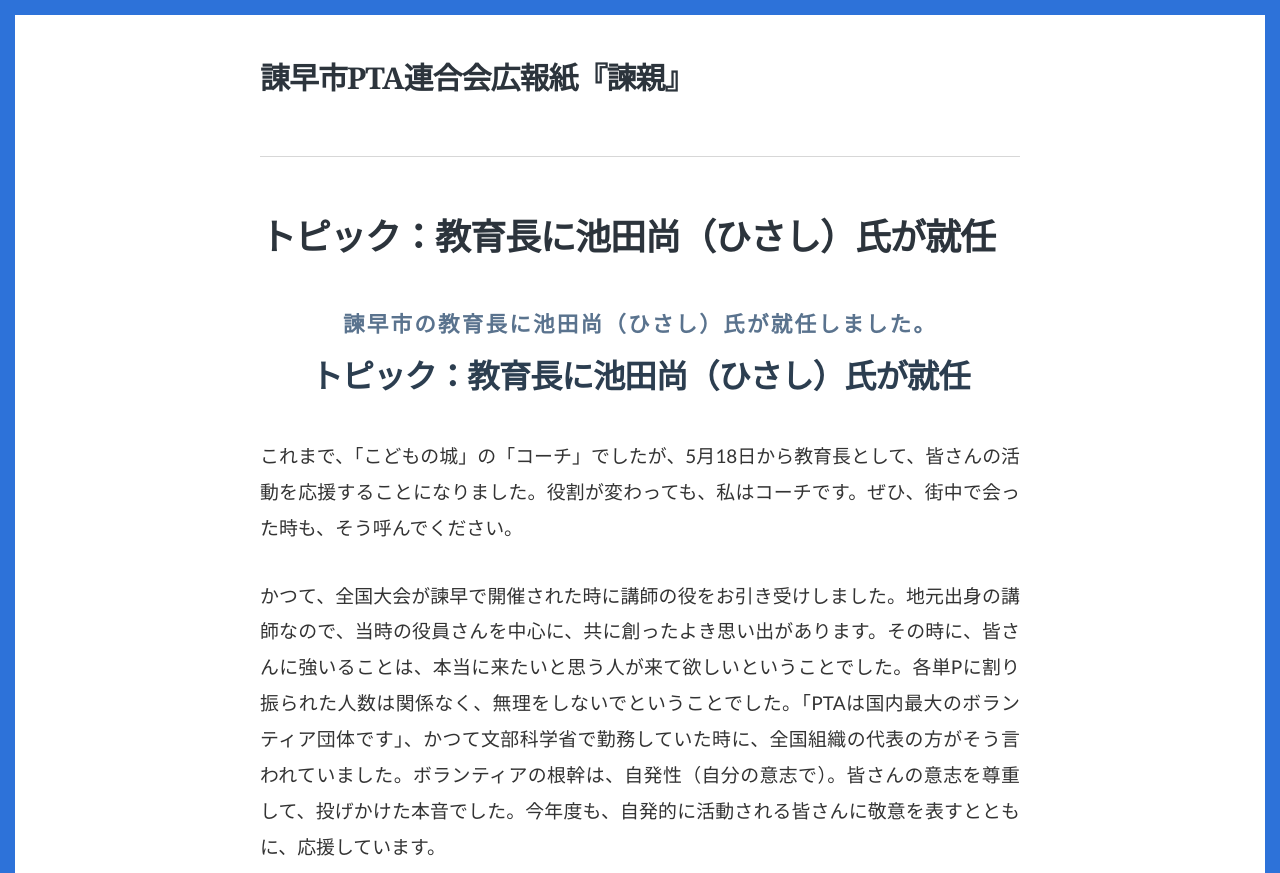
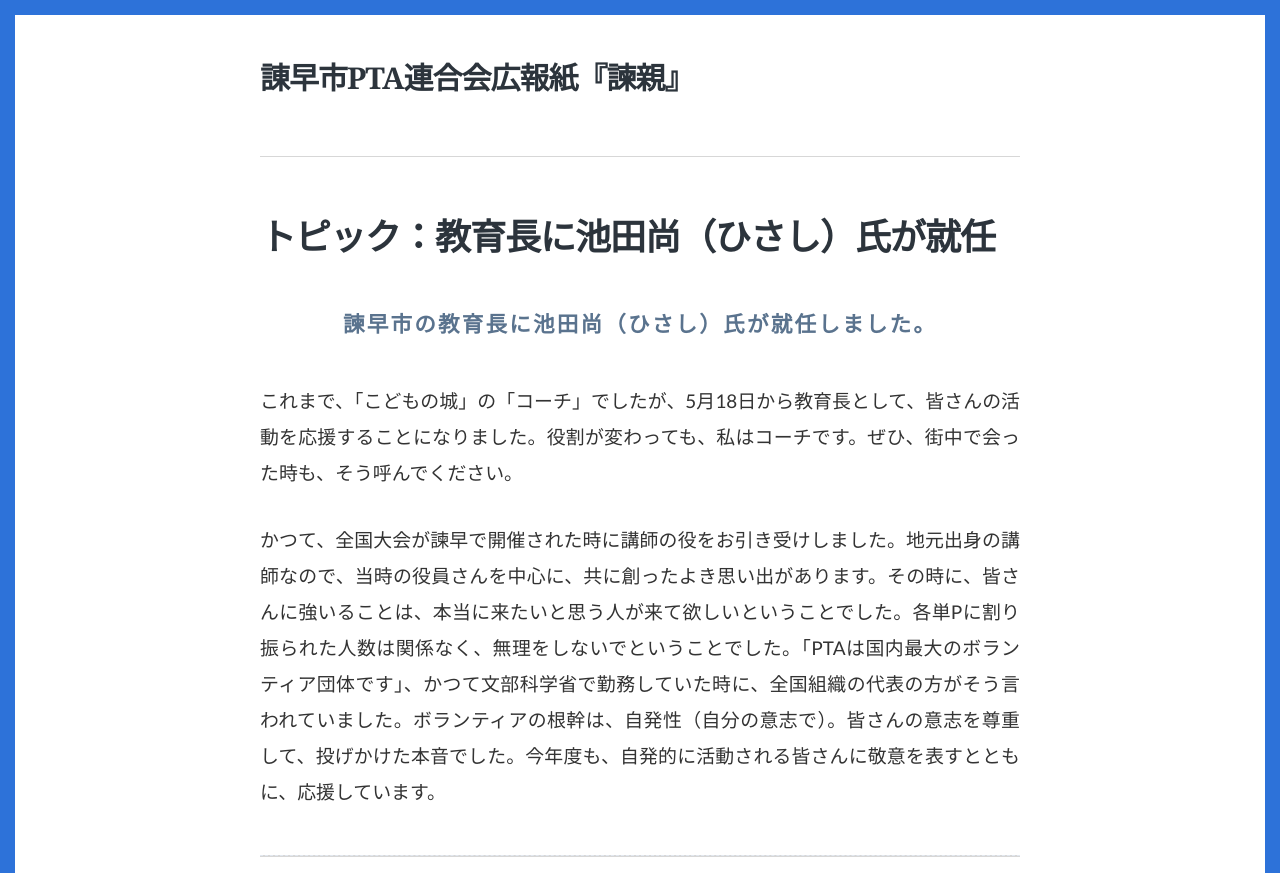
Before and after one commit to isahayashi-PTA/kanshin, a Jekyll site: the page built from _posts/2026-06-27-spring-06.md, in a window 1280 px wide and 900 px high, cut to the strip 0-873 px from the top of the window. Built offline with Jekyll 4.4.1, drawn with Linux system fonts in a browser that asks for light colours.

Commit message:
Update 2026-06-27-spring-06.md

```diff
--- a/_posts/2026-06-27-spring-06.md
+++ b/_posts/2026-06-27-spring-06.md
@@ -11,9 +11,7 @@ categories: "令和8年春号"
   <span style="display: block; font-size: 1.2rem; color: #5a738e; font-weight: bold; letter-spacing: 0.1em; margin-bottom: 10px;">
     諫早市の教育長に池田尚（ひさし）氏が就任しました。
   </span>
-  <h1 style="font-size: 1.8rem; color: #2c3e50; font-weight: 700; line-height: 1.4; margin: 0; padding: 0; border: none;">
-    トピック：教育長に池田尚（ひさし）氏が就任
-  </h1>
+
 </div>
 
 <div style="line-height: 1.9; color: #333; text-align: justify; font-size: 1.05rem; margin-bottom: 40px;">
```
